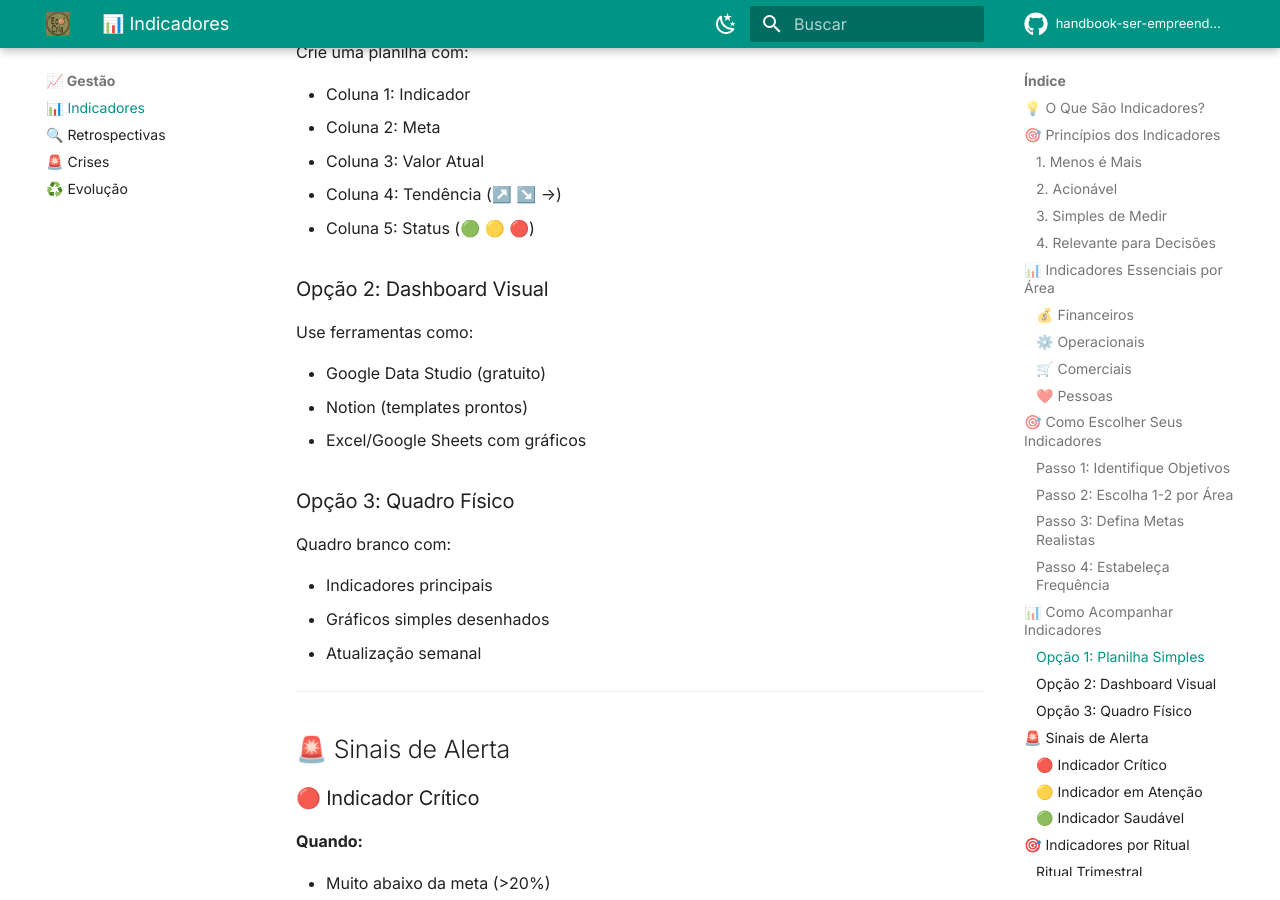
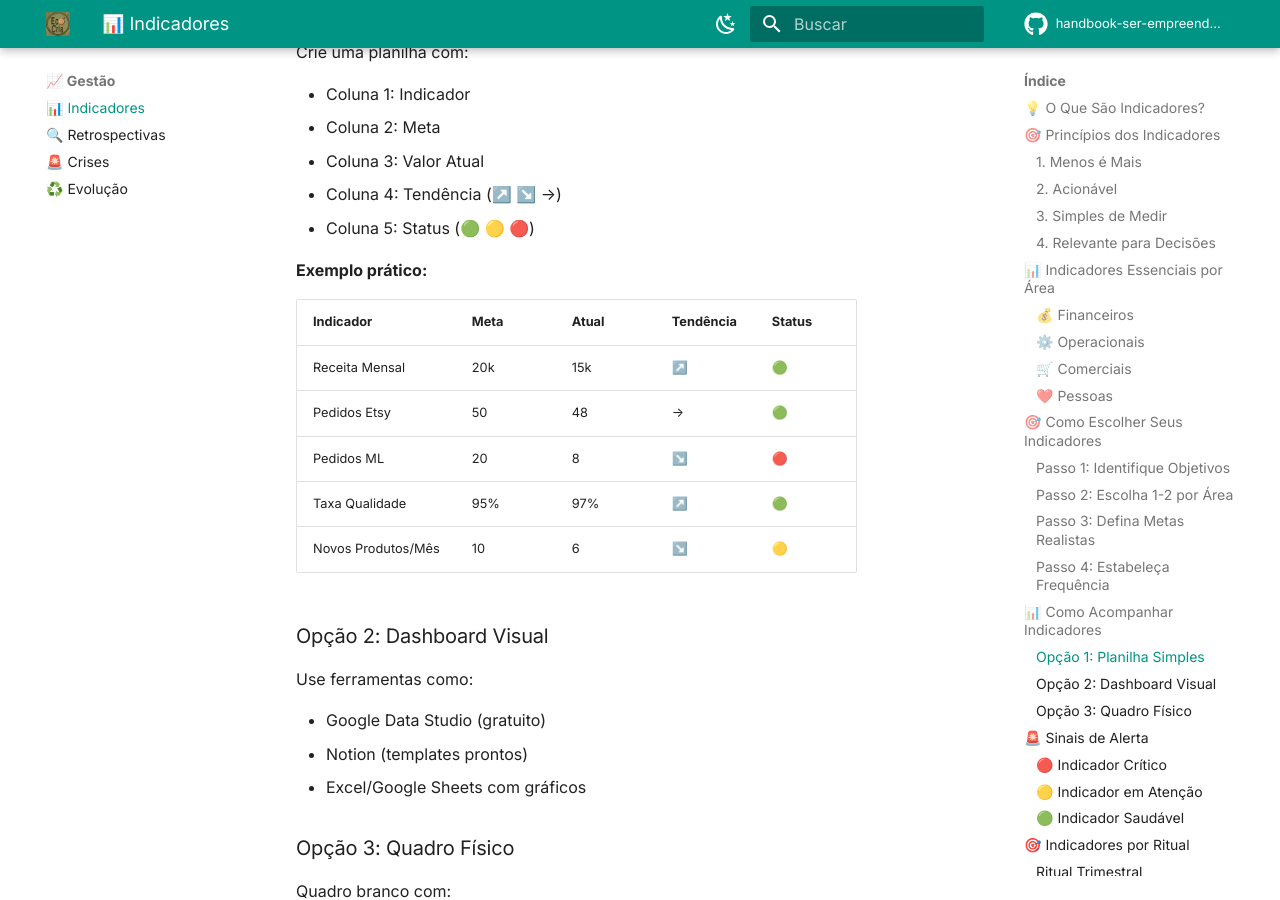
Before and after one commit to skatesham/handbook-ser-empreendedor, an MkDocs documentation site: the page built from docs/indicadores.md, in a window 1280 px wide and 900 px high, scrolled down 4534 px. Built offline with MkDocs 1.6.1 and Material for MkDocs 9.7.7, drawn with Linux system fonts in a browser that asks for light colours; comment, search, counter and statistics services are not loaded.

Commit message:
feat: dados

```diff
--- a/docs/indicadores.md
+++ b/docs/indicadores.md
@@ -154,6 +154,16 @@ Crie uma planilha com:
 - Coluna 4: Tendência (↗️ ↘️ →)
 - Coluna 5: Status (🟢 🟡 🔴)
 
+**Exemplo prático:**
+
+| Indicador | Meta | Atual | Tendência | Status |
+|-----------|------|-------|-----------|--------|
+| Receita Mensal | 20k | 15k | ↗️ | 🟢 |
+| Pedidos Etsy | 50 | 48 | → | 🟢 |
+| Pedidos ML | 20 | 8 | ↘️ | 🔴 |
+| Taxa Qualidade | 95% | 97% | ↗️ | 🟢 |
+| Novos Produtos/Mês | 10 | 6 | ↘️ | 🟡 |
+
 ### Opção 2: Dashboard Visual
 
 Use ferramentas como:
@@ -277,6 +287,8 @@ Quadro branco com:
     3. Defina metas de melhoria incremental
     4. Ajuste conforme aprende
 
+    **Exemplo real:** Empresa estava em 15k/mês sem medição formal. Estabeleceu isso como baseline, definiu meta 1 (manter 15k) e meta 2 (atingir 20k). Agora acompanha mensalmente.
+
 ??? question "Como evitar manipular indicadores?"
     **Foque no aprendizado, não na punição.**
 
```
Also changed, not shown: docs/painel.md (+14 -7 lines), docs/rituais/mensal.md (+11 -0 lines), docs/rituais/trimestral.md (+6 -0 lines).
